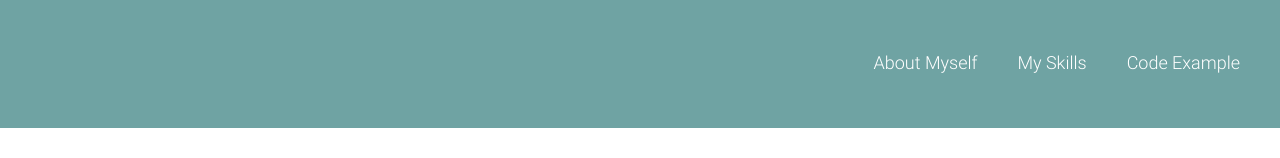
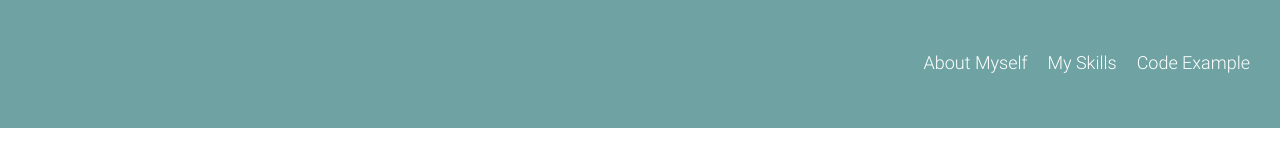
Before and after one commit to npecca/rsschool-cv, a plain HTML site: page index.html in a window 1280 px wide. Shown: the top 158 px of the page. Drawn offline with Linux system fonts and the light colour scheme.

Commit message:
fix: edit padding in nav-link and nav-list

```diff
--- a/style.css
+++ b/style.css
@@ -55,9 +55,11 @@ pre{
     justify-content: flex-end;
     align-items: center;
     list-style: none;
+    padding: 0;
 }
+
 .nav-link{
-    padding: 0 20px;
+    padding: 0 10px;
     line-height: 50px;
     text-decoration: none;
     display: inline-block;
```
